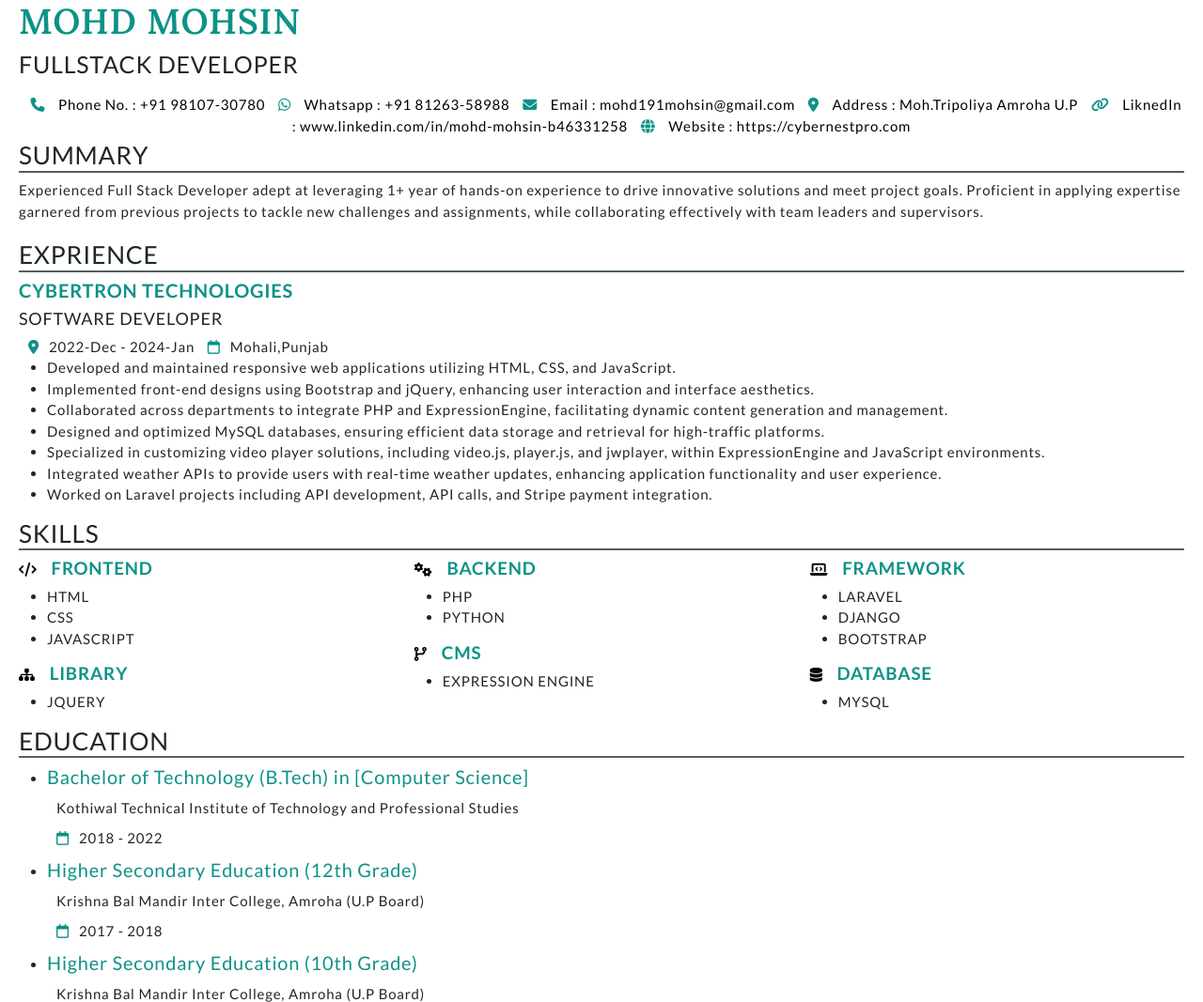
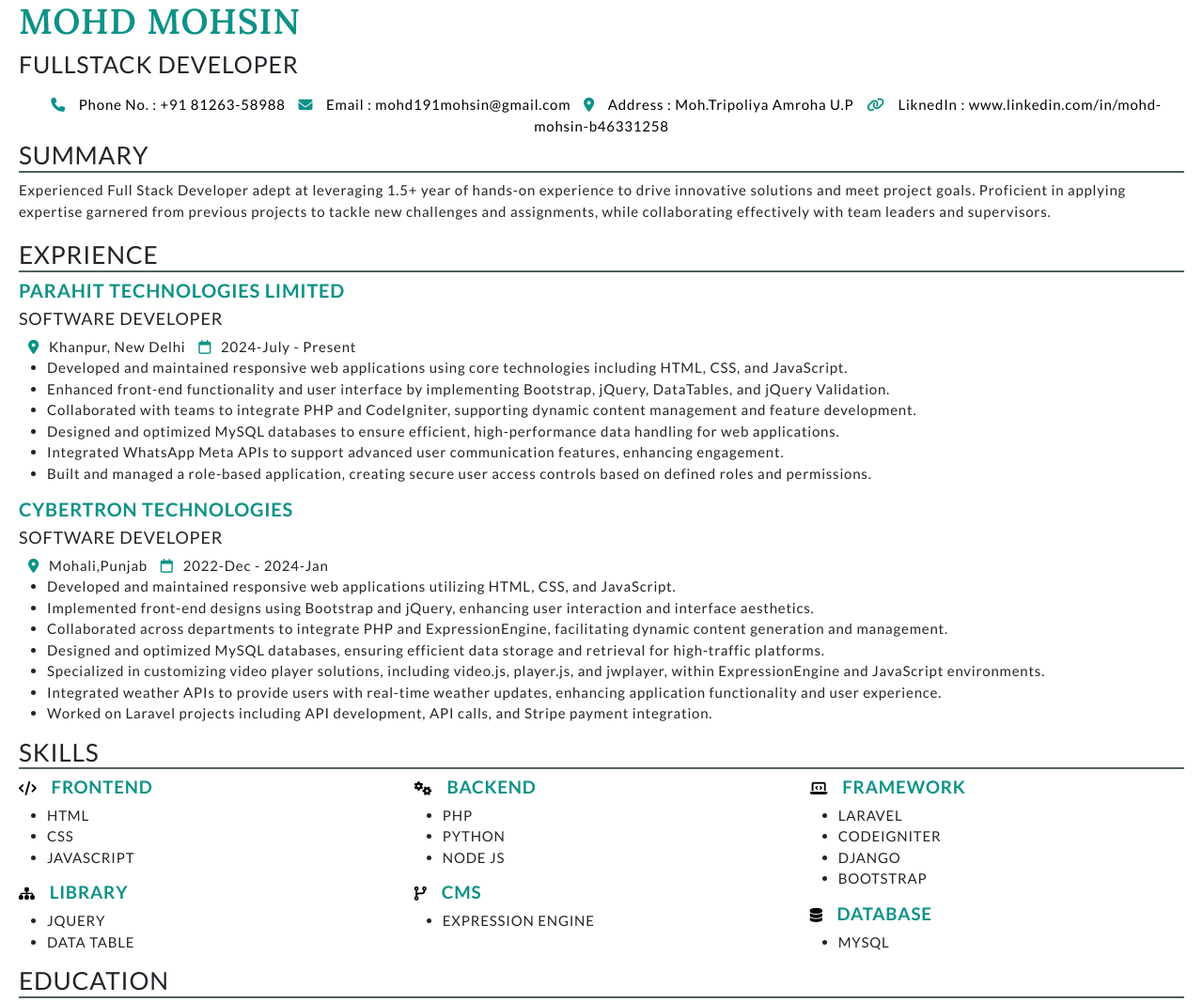
Before and after one commit to mohd191mohsin/html-css-js, a plain HTML site: page resume/index.html in a window 1280 px wide. Shown: the top 1067 px of the page at 94% size. Drawn offline with nearby package versions, Linux system fonts and the light colour scheme; a web font is replaced by a local one.

Commit message:
update exp 1.5

```diff
--- a/resume/index.html
+++ b/resume/index.html
@@ -1,58 +1,61 @@
 <!DOCTYPE html>
 <html lang="en">
   <head>
-    <!-- Required meta tags -->
     <meta charset="utf-8" />
     <meta name="viewport" content="width=device-width, initial-scale=1" />
-
-    <!-- Bootstrap CSS -->
-    <!-- https://cdnjs.com/libraries/twitter-bootstrap/5.0.0-beta1 -->
-    <link
-      rel="stylesheet"
-      href="https://cdnjs.cloudflare.com/ajax/libs/twitter-bootstrap/5.0.0-beta1/css/bootstrap.min.css"
-    />
-
-    <!-- Icons: https://getbootstrap.com/docs/5.0/extend/icons/ -->
-    <!-- https://cdnjs.com/libraries/font-awesome -->
-    <link
-      rel="stylesheet"
-      href="https://cdnjs.cloudflare.com/ajax/libs/font-awesome/5.15.2/css/all.min.css"
-    />
+    <link rel="stylesheet" href="https://cdnjs.cloudflare.com/ajax/libs/twitter-bootstrap/5.0.0-beta1/css/bootstrap.min.css"/>
+    <link rel="stylesheet" href="https://cdnjs.cloudflare.com/ajax/libs/font-awesome/5.15.2/css/all.min.css"/>
     <link rel="preconnect" href="https://fonts.googleapis.com">
-<link rel="preconnect" href="https://fonts.gstatic.com" crossorigin>
-<link href="https://fonts.googleapis.com/css2?family=Lato:ital,wght@0,100;0,300;0,400;0,700;0,900;1,100;1,300;1,400;1,700;1,900&family=Lora:ital,wght@0,400..700;1,400..700&family=Playfair+Display:ital,wght@0,400..900;1,400..900&display=swap" rel="stylesheet">
+    <link rel="preconnect" href="https://fonts.gstatic.com" crossorigin>
+    <link href="https://fonts.googleapis.com/css2?family=Lato:ital,wght@0,100;0,300;0,400;0,700;0,900;1,100;1,300;1,400;1,700;1,900&family=Lora:ital,wght@0,400..700;1,400..700&family=Playfair+Display:ital,wght@0,400..900;1,400..900&display=swap" rel="stylesheet">
     <link rel="stylesheet" href="css/style.css">
     <link rel="stylesheet" href="https://cdnjs.cloudflare.com/ajax/libs/font-awesome/6.5.2/css/all.min.css" integrity="sha512-SnH5WK+bZxgPHs44uWIX+LLJAJ9/2PkPKZ5QiAj6Ta86w+fsb2TkcmfRyVX3pBnMFcV7oQPJkl9QevSCWr3W6A==" crossorigin="anonymous" referrerpolicy="no-referrer" />
     <title>Mohd Mohsin Resume</title>
   </head>
 <body>
-
     <section class="details">
         <h1>MOHD MOHSIN</h1>
         <h2>FULLSTACK DEVELOPER</h2>
         <div class="wrapper">
-            <a href="#"><i class="fa-solid fa-phone"></i> Phone No. : +91 98107-30780</a>
-            <a href="#"><i class="fa-brands fa-whatsapp"></i> Whatsapp : +91 81263-58988</a>
+            <a href="#"><i class="fa-solid fa-phone"></i> Phone No. : +91 81263-58988</a>
+            <!-- <a href="#"><i class="fa-brands fa-whatsapp"></i> Whatsapp : +91 81263-58988</a> -->
             <a href="#"><i class="fa-solid fa-envelope"></i> Email : mohd191mohsin@gmail.com</a>
             <a href="#"><i class="fa-solid fa-location-dot"></i> Address : Moh.Tripoliya Amroha U.P</a>
             <a href="#"><i class="fa-solid fa-link"></i> LiknedIn : www.linkedin.com/in/mohd-mohsin-b46331258</a>
-            <a href="#"><i class="fa-solid fa-globe"></i> Website : https://cybernestpro.com </a>
+            <!-- <a href="#"><i class="fa-solid fa-globe"></i> Website : https://cybernestpro.com </a> -->
         </div>
     </section>
     <section class="SUMMARY">
         <h3>SUMMARY</h3>
-        <p>Experienced Full Stack Developer adept at leveraging 1+ year of hands-on experience to drive
+        <p>
+            Experienced Full Stack Developer adept at leveraging 1.5+ year of hands-on experience to drive
             innovative solutions and meet project goals. Proficient in applying expertise garnered from previous
             projects to tackle new challenges and assignments, while collaborating effectively with team leaders
-            and supervisors.</p>
+            and supervisors.
+        </p>
     </section>
     <section class="EXPRIENCE">
         <h3>EXPRIENCE</h3>
+        <h2>PARAHIT TECHNOLOGIES LIMITED</h2>
+        <h4>SOFTWARE DEVELOPER</h4>
+        <div class="icon">
+            <i class="fa-solid fa-location-dot"></i>Khanpur, New Delhi
+            <i class="fa-regular fa-calendar"></i>2024-July - Present
+        </div>
+        <ul>
+            <li>Developed and maintained responsive web applications using core technologies including HTML, CSS, and JavaScript.</li>
+            <li>Enhanced front-end functionality and user interface by implementing Bootstrap, jQuery, DataTables, and jQuery Validation.</li>
+            <li>Collaborated with teams to integrate PHP and CodeIgniter, supporting dynamic content management and feature development.</li>
+            <li>Designed and optimized MySQL databases to ensure efficient, high-performance data handling for web applications.</li>
+            <li>Integrated WhatsApp Meta APIs to support advanced user communication features, enhancing engagement.</li>
+            <li>Built and managed a role-based application, creating secure user access controls based on defined roles and permissions.</li>
+        </ul>
+
         <h2>CYBERTRON TECHNOLOGIES</h2>
         <h4>SOFTWARE DEVELOPER</h4>
         <div class="icon">
-            <i class="fa-solid fa-location-dot"></i>2022-Dec - 2024-Jan
-            <i class="fa-regular fa-calendar"></i>Mohali,Punjab
+            <i class="fa-solid fa-location-dot"></i>Mohali,Punjab
+            <i class="fa-regular fa-calendar"></i>2022-Dec - 2024-Jan
         </div>
         <ul>
             <li>Developed and maintained responsive web applications utilizing HTML, CSS, and JavaScript.</li>
@@ -79,6 +82,7 @@
                 <h5><i class="fa-solid fa-sitemap"></i>LIBRARY</h5>
                 <ul>
                     <li>JQUERY</li>
+                    <li>DATA TABLE</li>
                 </ul>
 
             </div>
@@ -87,6 +91,7 @@
                 <ul>
                     <li>PHP</li>
                     <li>PYTHON</li>
+                    <li>NODE JS</li>
                 </ul>
                 <h5><i class="fa-solid fa-code-branch"></i>CMS</h5>
                 <ul>
@@ -98,6 +103,7 @@
                 <h5><i class="fa-solid fa-laptop-code"></i>FRAMEWORK</h5>
                 <ul>
                     <li>LARAVEL</li>
+                    <li>CODEIGNITER</li>
                     <li>DJANGO</li>
                     <li>BOOTSTRAP</li>
                 </ul>
```
